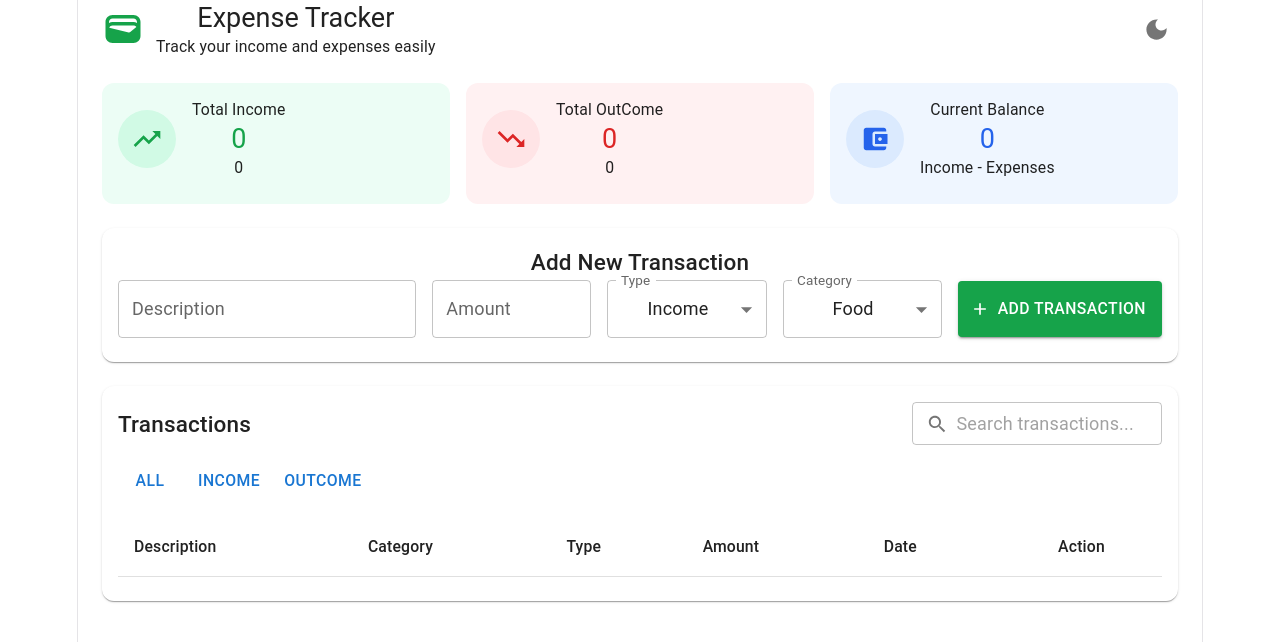
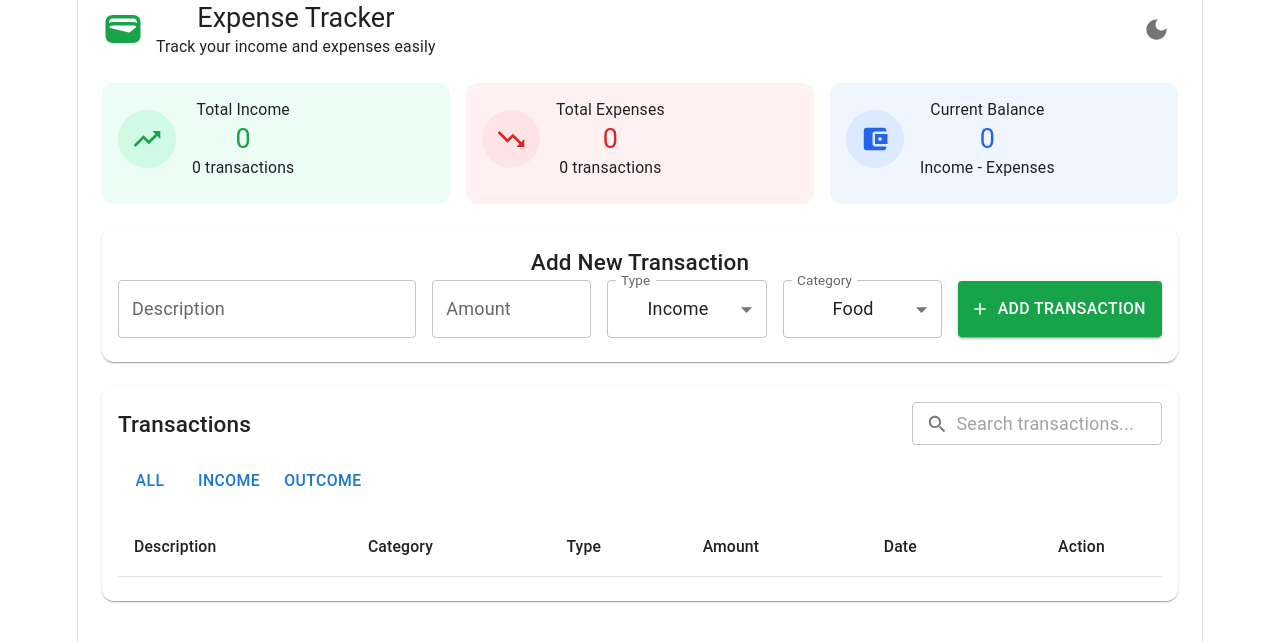
Before and after one commit to saeedelsabagh/manageMoney, a React (Vite) app in the folder routing_react/: page / in a window 1280 px wide. Shown: the top 642 px of the page. Built offline with nearby package versions, Linux system fonts and the light colour scheme.

Commit message:
Refactor Summary component for better readability

```diff
--- a/routing_react/src/components/Summary.jsx
+++ b/routing_react/src/components/Summary.jsx
@@ -1,3 +1,4 @@
+
 import Box from "@mui/material/Box";
 import Card from "@mui/material/Card";
 import CardContent from "@mui/material/CardContent";
@@ -9,39 +10,40 @@ import { useContext } from "react";
 import { TransactionContext } from "../Reducer";
 
 export default function Summary() {
-  const { state, dispatch } = useContext(TransactionContext);
+  const { state } = useContext(TransactionContext);
 
-  let totalIncome = 0;
+  const transactions = Array.isArray(state.transactions)
+    ? state.transactions
+    : [];
 
-  state.transactions.forEach((t) => {
-    if (t.type === "Income") {
-      totalIncome += t.amount;
-    }
-  });
+  const totalIncome = transactions.reduce((total, transaction) => {
+    return transaction.type === "Income"
+      ? total + (Number(transaction.amount) || 0)
+      : total;
+  }, 0);
 
-  let totalOutcome = 0;
+  const totalOutcome = transactions.reduce((total, transaction) => {
+    return transaction.type === "Expense"
+      ? total + (Number(transaction.amount) || 0)
+      : total;
+  }, 0);
 
-  state.transactions.forEach((t) => {
-    if (t.type === "Expense") {
-      totalOutcome += t.amount;
-    }
-  });
+  const incomeCount = transactions.filter(
+    (transaction) => transaction.type === "Income"
+  ).length;
 
-  let incomeCount = 0;
+  const outcomeCount = transactions.filter(
+    (transaction) => transaction.type === "Expense"
+  ).length;
 
-  state.transactions.forEach((t) => {
-    if (t.type === "Income") {
-      incomeCount++;
-    }
-  });
+  // Calculate balance from transactions to keep the summary consistent.
+  const balance = totalIncome - totalOutcome;
 
-  let outcomeCount = 0;
-
-  state.transactions.forEach((t) => {
-    if (t.type === "Outcome") {
-      outcomeCount--;
-    }
-  });
+  const formatAmount = (amount) =>
+    amount.toLocaleString("en-US", {
+      minimumFractionDigits: 0,
+      maximumFractionDigits: 2,
+    });
 
   return (
     <Box
@@ -90,11 +92,11 @@ export default function Summary() {
             </Typography>
 
             <Typography variant="h5" fontWeight={700} sx={{ color: "#16a34a" }}>
-              {totalIncome}
+              {formatAmount(totalIncome)}
             </Typography>
 
             <Typography variant="body2" color="text.secondary">
-              {incomeCount}
+              {incomeCount} transactions
             </Typography>
           </Box>
         </CardContent>
@@ -131,15 +133,15 @@ export default function Summary() {
 
           <Box>
             <Typography variant="body2" color="text.secondary">
-              Total OutCome
+              Total Expenses
             </Typography>
 
             <Typography variant="h5" fontWeight={700} sx={{ color: "#dc2626" }}>
-              {totalOutcome}
+              {formatAmount(totalOutcome)}
             </Typography>
 
             <Typography variant="body2" color="text.secondary">
-              {outcomeCount}
+              {outcomeCount} transactions
             </Typography>
           </Box>
         </CardContent>
@@ -180,7 +182,7 @@ export default function Summary() {
             </Typography>
 
             <Typography variant="h5" fontWeight={700} sx={{ color: "#2563eb" }}>
-              {state.balance}
+              {formatAmount(balance)}
             </Typography>
 
             <Typography variant="body2" color="text.secondary">
```
